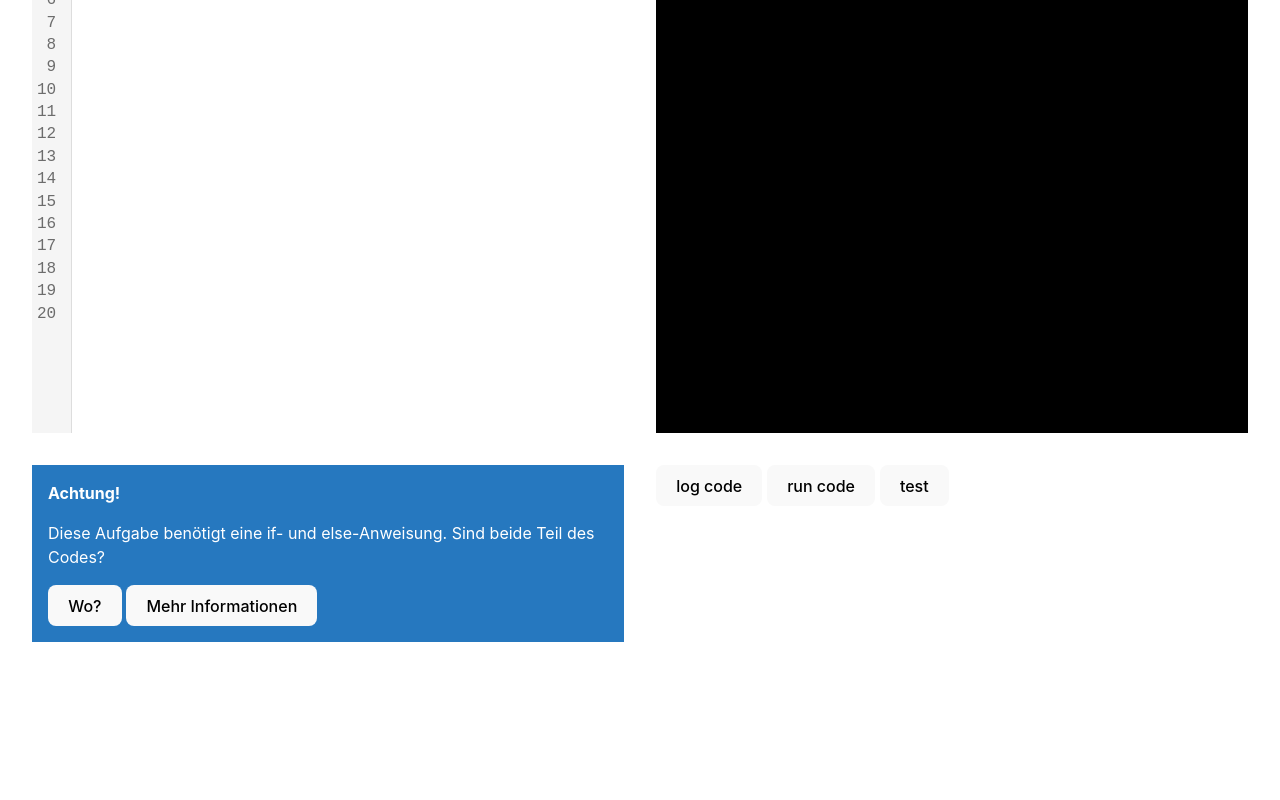
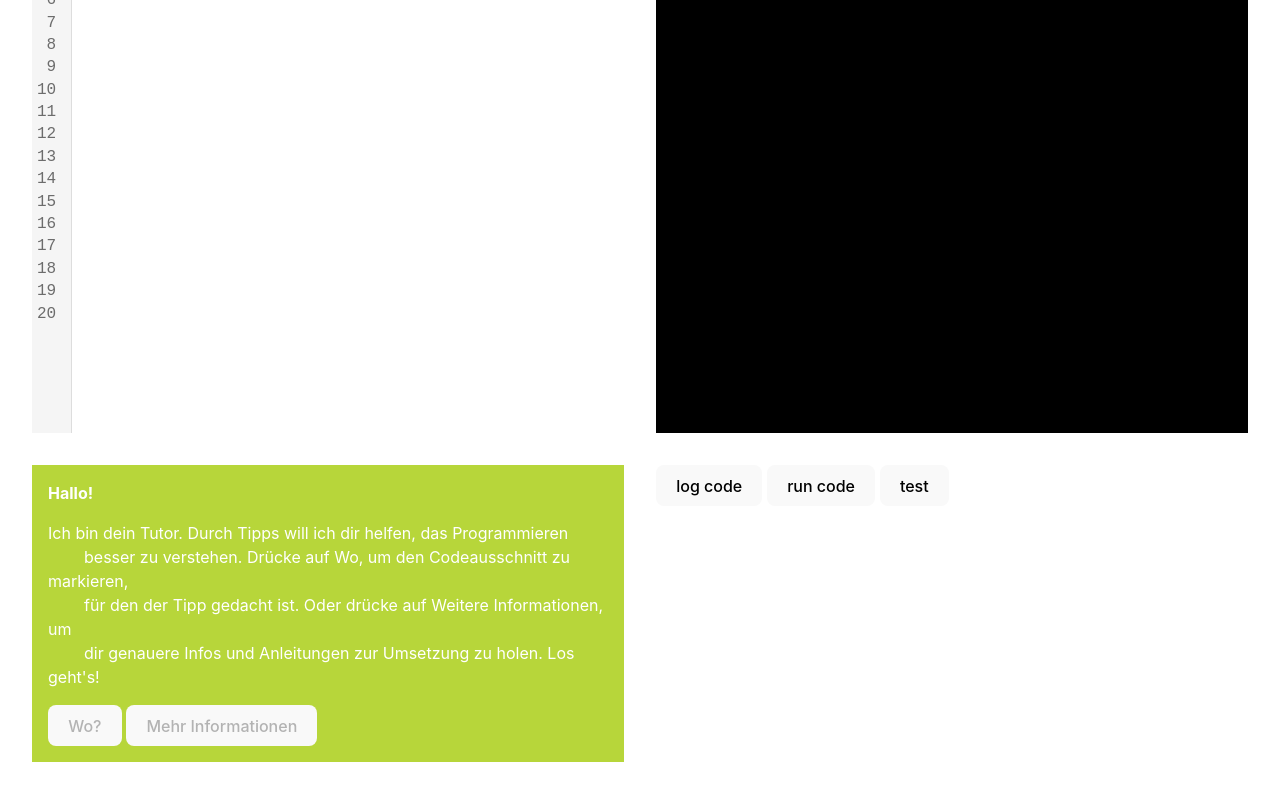
Before and after one commit to leje512/learn-to-code, a Svelte app in the folder codingtutorial/: page / in a window 1280 px wide. Shown: the part 454-1254 px from the top of the page. Before the commit the page ends 1160 px from the top, so only its background shows below. Built offline with nearby package versions, Linux system fonts and the light colour scheme.

Commit message:
feat: add greeting pop-up

```diff
--- a/codingtutorial/src/components/Sandbox.svelte
+++ b/codingtutorial/src/components/Sandbox.svelte
@@ -76,7 +76,19 @@
   <p id="console">
     {consoleCode}
   </p>
-  {#if lintError}
+  {#if code && code.trim() === initialcode.trim()}
+    <div id="pop-up" class="praise">
+      <h4>Hallo!</h4>
+      <p id="no-space-wrap">
+        Ich bin dein Tutor. Durch Tipps will ich dir helfen, das Programmieren
+        besser zu verstehen. Drücke auf Wo, um den Codeausschnitt zu markieren,
+        für den der Tipp gedacht ist. Oder drücke auf Weitere Informationen, um
+        dir genauere Infos und Anleitungen zur Umsetzung zu holen. Los geht's!
+      </p>
+      <button disabled>Wo?</button>
+      <button disabled>Mehr Informationen</button>
+    </div>
+  {:else if lintError}
     <div id="pop-up" class={lintError.severity}>
       {#if lintError.severity !== "praise"}
         <h4>Achtung!</h4>
@@ -146,6 +158,9 @@
     white-space: pre-wrap;
     word-wrap: break-word;
   }
+  #no-space-wrap {
+    white-space: inherit;
+  }
   #action {
     grid-area: action;
   }
```
